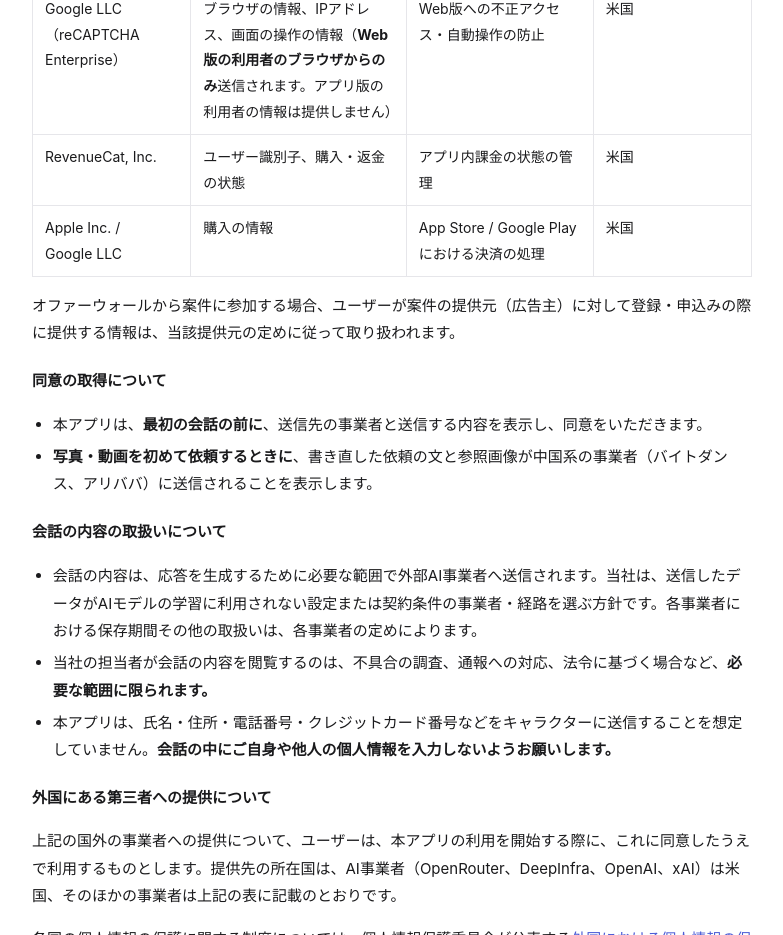
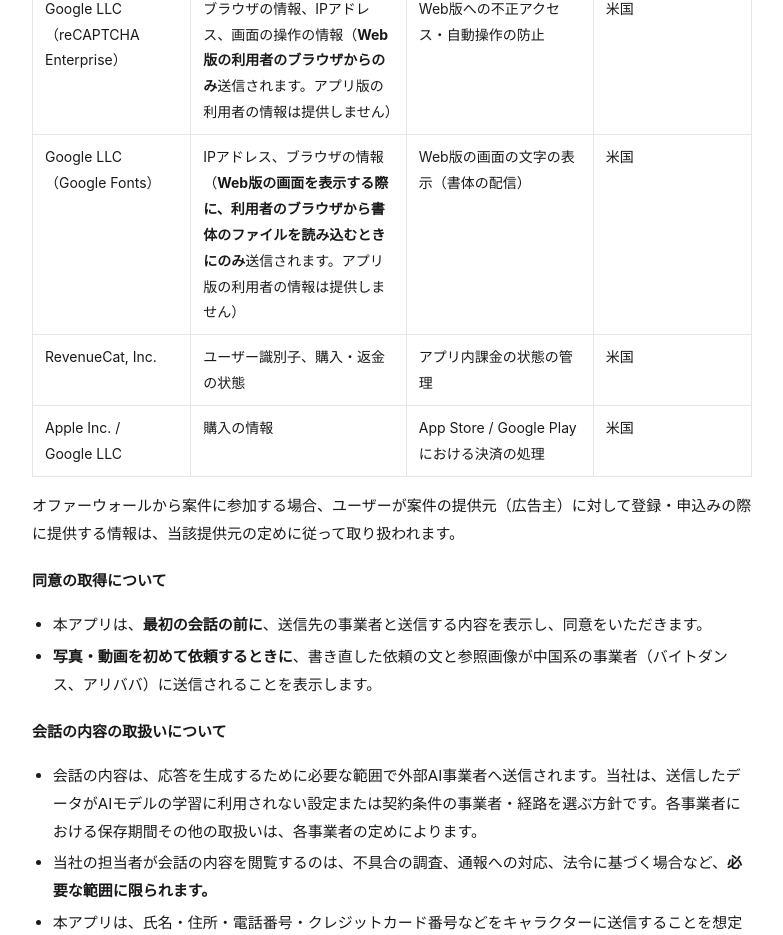
Before and after one commit to ueda-daiki-albato/towane-legal, a plain HTML site: page privacy.html in a window 1280 px wide. Shown: the part 8140-9075 px from the top of the page, without its empty margins (248-1031 px from the left). Drawn offline with Linux system fonts and the light colour scheme.

Commit message:
privacy: Web版の書体の配信（Google Fonts）を外部送信の表に足す

```diff
--- a/privacy.html
+++ b/privacy.html
@@ -224,6 +224,12 @@ footer{margin-top:56px;padding-top:20px;border-top:1px solid var(--line);font-si
   <td>米国</td>
 </tr>
 <tr>
+  <td>Google LLC<br>（Google Fonts）</td>
+  <td>IPアドレス、ブラウザの情報（<strong>Web版の画面を表示する際に、利用者のブラウザから書体のファイルを読み込むときにのみ</strong>送信されます。アプリ版の利用者の情報は提供しません）</td>
+  <td>Web版の画面の文字の表示（書体の配信）</td>
+  <td>米国</td>
+</tr>
+<tr>
   <td>RevenueCat, Inc.</td>
   <td>ユーザー識別子、購入・返金の状態</td>
   <td>アプリ内課金の状態の管理</td>
```
